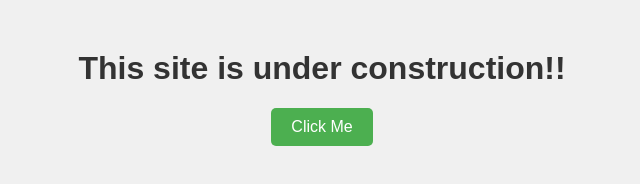
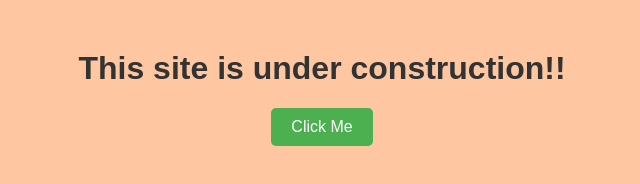
Before and after one commit to YS-Saini/Learning_WebD, a plain HTML site: page index.html in a window 1280 px wide. Shown: the whole page, without its empty margins (318-958 px from the left). Drawn offline with Linux system fonts and the light colour scheme.

Commit message:
Added more styles to styles.css

```diff
--- a/styles.css
+++ b/styles.css
@@ -2,7 +2,7 @@ body {
     font-family: Arial, sans-serif;
     text-align: center;
     margin-top: 50px;
-    background-color: #f0f0f0;  /* Added background color */
+    background-color: #ffc7a1;  /* Added background color */
 }
 
 h1 {
```
